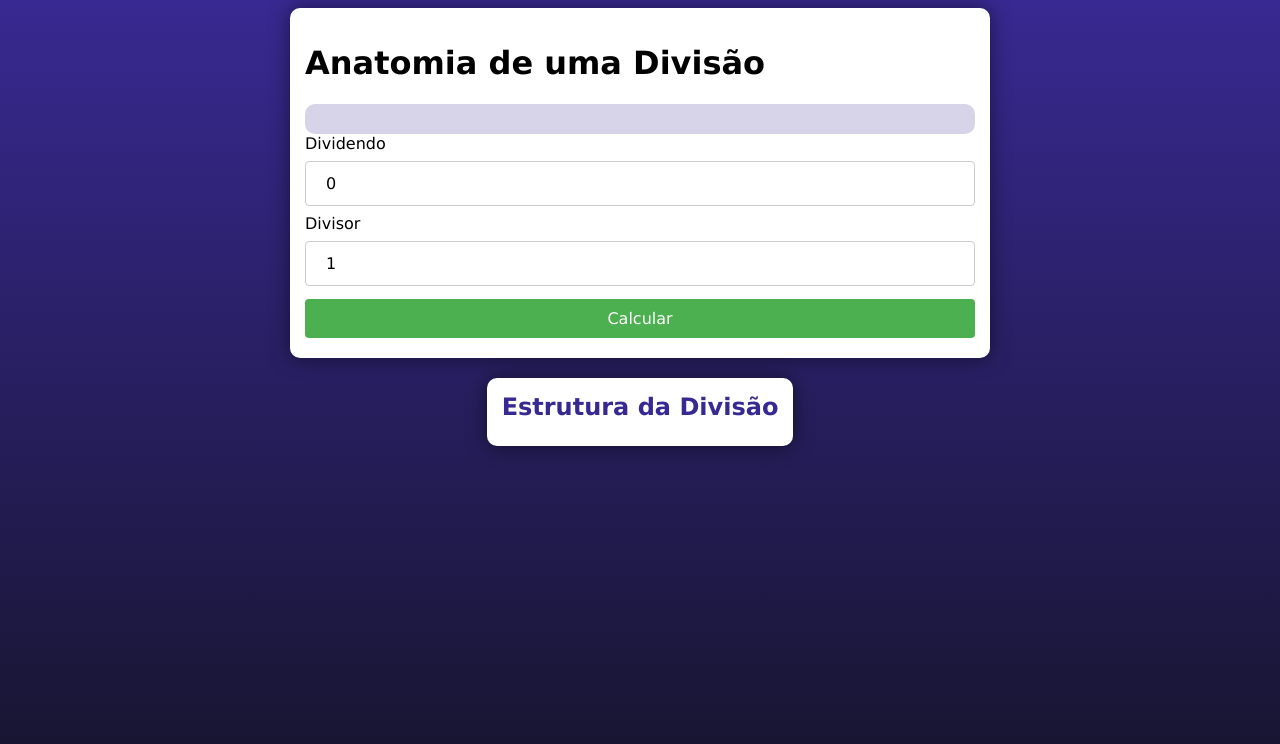
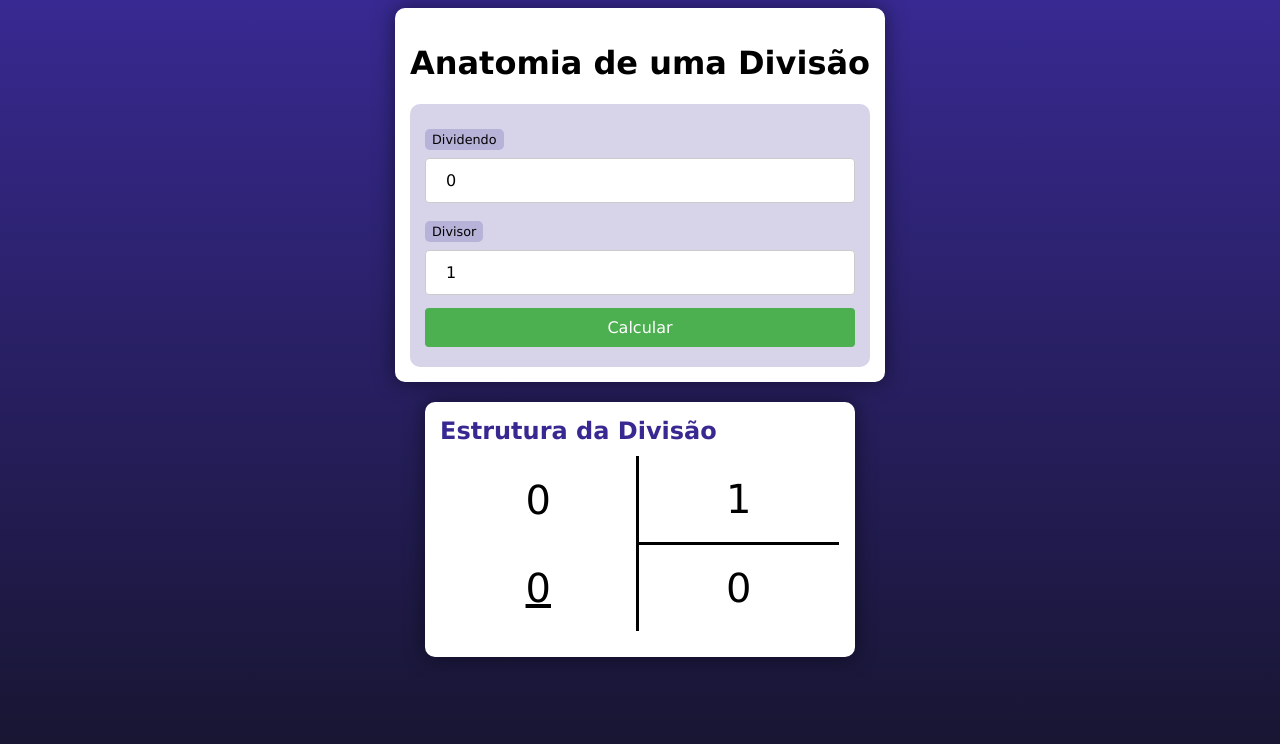
Before and after one commit to robersonweb/cursophp, a PHP site: page / in a window 1280 px wide. Shown: the top 744 px of the page. Run offline with PHP 8.4, Linux system fonts and the light colour scheme.

Commit message:
desafio 006

```diff
--- a/Desafios/d006/index.php
+++ b/Desafios/d006/index.php
@@ -10,23 +10,44 @@
 <body>
     <?php
         $dividendo = $_GET['d1'] ?? 0;
-        $divisor = $GET['d2'] ?? 1;
+        $divisor = $_GET['d2'] ?? 1;
     ?>
     <main>
         <h1>Anatomia de uma Divisão</h1>
-        <form action="" method="get"></form>
-        <label for="d1">Dividendo</label>
-        <input type="number" name="d1" id="d1" value="<?=$dividendo?>">
-        <label for="d2">Divisor</label>
-        <input type="number" name="d2" id="d2" value="<?=$divisor?>">
-        <input type="submit" value="Calcular">
+        <form action="" method="get">
+            <label for="d1">Dividendo</label>
+            <input type="number" name="d1" id="d1" min="0" value="<?=$dividendo?>">
+            <label for="d2">Divisor</label>
+            <input type="number" name="d2" id="d2" min="1" value="<?=$divisor?>">
 
+            <input type="submit" value="Calcular">
+        </form>
     </main>
     <section>
         <h2>Estrutura da Divisão</h2>
         <?php
+            //cálculos
+            //$quociente = (int) ($dividendo / $divisor);
+            $quociente = intdiv($dividendo, $divisor);
+            $resto = $dividendo % $divisor;
+            // echo "<ul>";
+            // echo "<li>Dividendo: $dividendo</li>";
+            // echo "<li>Divisor: $divisor</li>";
+            // echo "<li>Quociente: $quociente</li>";
+            // echo "<li>Resto: $resto</li>";
+            // echo "</ul>";
+        ?>
 
-        ?>
+        <table class="divisao">
+            <tr>
+                <td><?=$dividendo?></td>
+                <td><?=$divisor?></td>
+            </tr>
+            <tr>
+                <td><?=$resto?></td>
+                <td><?=$quociente?></td>
+            </tr>
+        </table>
     </section>
 </body>
 </html>
```
